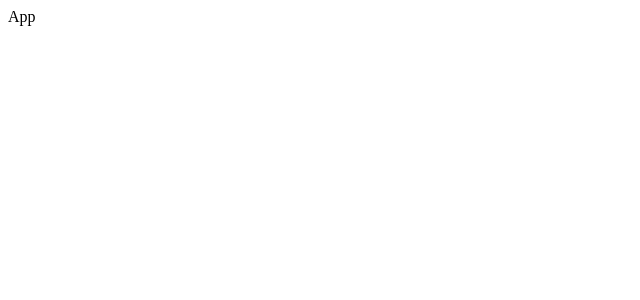
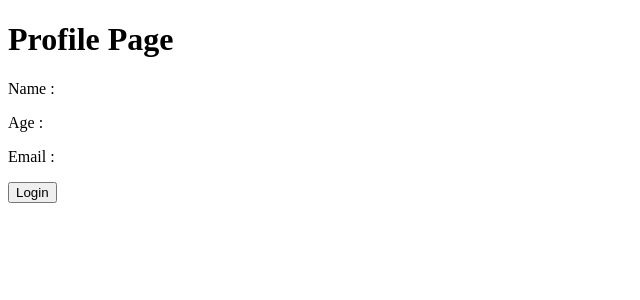
Before and after one commit to ChoChungEun/update-redux-toolkit, a React (Create React App) app: page / in a window 1280 px wide. Shown: the top 300 px of the page, without its empty margins (0-640 px from the left). Built offline with nearby package versions, Linux system fonts and the light colour scheme.

Commit message:
add reducer

```diff
--- a/package.json
+++ b/package.json
@@ -3,12 +3,15 @@
   "version": "0.1.0",
   "private": true,
   "dependencies": {
+    "@reduxjs/toolkit": "^2.1.0",
     "@testing-library/jest-dom": "^5.17.0",
     "@testing-library/react": "^13.4.0",
     "@testing-library/user-event": "^13.5.0",
     "react": "^18.2.0",
     "react-dom": "^18.2.0",
+    "react-redux": "^9.1.0",
     "react-scripts": "5.0.1",
+    "redux": "^5.0.1",
     "web-vitals": "^2.1.4"
   },
   "scripts": {
--- a/src/App.js
+++ b/src/App.js
@@ -1,5 +1,13 @@
+import Profile from "./components/Profile";
+import Login from "./components/Login";
+
 function App() {
-  return <div>App</div>;
+  return (
+    <div className="App">
+      <Profile />
+      <Login />
+    </div>
+  );
 }
 
 export default App;
--- a/src/index.js
+++ b/src/index.js
@@ -1,10 +1,14 @@
 import React from "react";
 import ReactDOM from "react-dom/client";
 import App from "./App";
+import store from "./redux/store";
+import { Provider } from "react-redux";
 
 const root = ReactDOM.createRoot(document.getElementById("root"));
 root.render(
   <React.StrictMode>
-    <App />
+    <Provider store={store}>
+      <App />
+    </Provider>
   </React.StrictMode>
 );
--- /dev/null
+++ b/src/redux/store.js
@@ -0,0 +1,8 @@
+import { configureStore } from "@reduxjs/toolkit";
+import userReducer from "./user";
+
+export default configureStore({
+  reducer: {
+    user: userReducer,
+  },
+});
--- /dev/null
+++ b/src/redux/user.js
@@ -0,0 +1,15 @@
+import { createSlice } from "@reduxjs/toolkit";
+
+export const userSlice = createSlice({
+  name: "user",
+  initialState: {
+    value: { name: "", age: "", email: "" },
+  },
+  reducers: {
+    login: (state, action) => {
+      state.value = action.payload;
+    },
+  },
+});
+
+export default userSlice.reducer;
```
Also changed, not shown: 1 other file (tests, documents, lock files or other folders).
